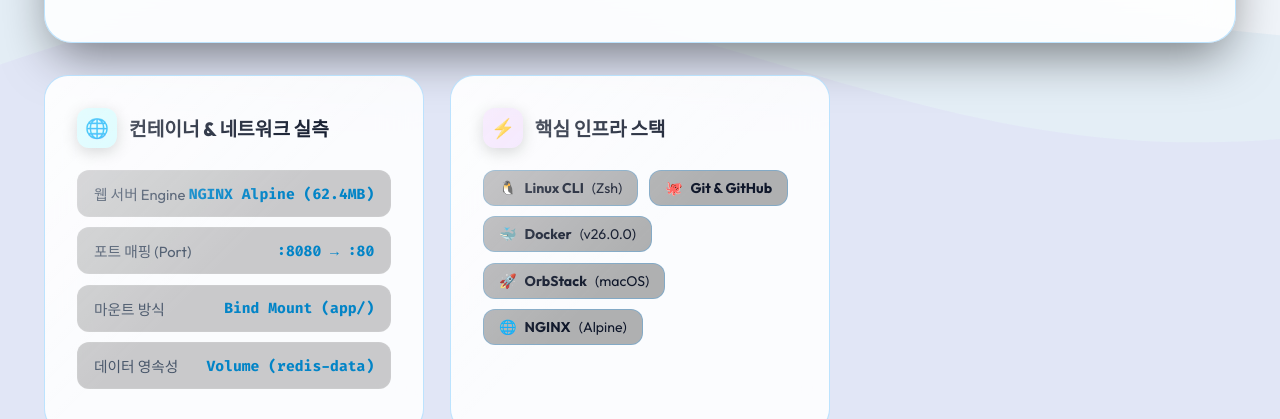
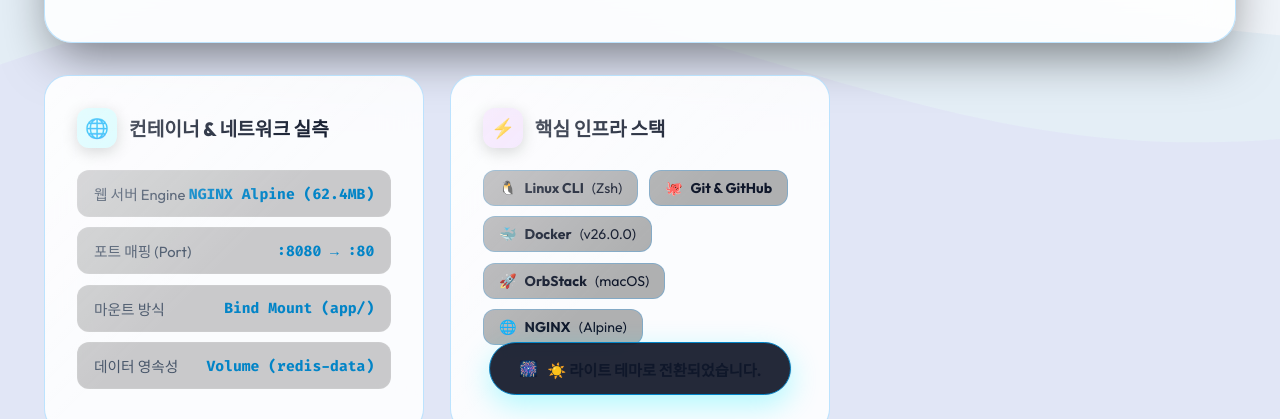
Before and after one commit to nick19850906-debug/scratch, a plain HTML site: page app/index.html in a window 1280 px wide. Both pictures are taken after a click on the button "테마 토글". Shown: the part 375-794 px from the top of the page. Drawn offline with Linux system fonts and the light colour scheme.

Commit message:
feat: 캔버스 폭죽 파티클(Canvas Fireworks Explosion Engine) 및 애니메이션 토스트 활성화

```diff
--- a/app/index.html
+++ b/app/index.html
@@ -1,8 +1,8 @@
 <!DOCTYPE html>
 <!--
-  app/index.html - [EPIC Cyber Aurora Glassmorphism Dashboard]
+  app/index.html - [EPIC Cyber Aurora Glassmorphism Dashboard + Fireworks Animation]
   작성자: nick19850906-debug | 루키마리너 2기
-  목적: NGINX 컨테이너 실습용 초고성능 인터랙티브 에픽 대시보드
+  목적: NGINX 컨테이너 실습용 초고성능 인터랙티브 대시보드 & 캔버스 폭죽 파티클 엔진
 -->
 <html lang="ko" data-theme="dark">
 <head>
@@ -77,7 +77,18 @@
             opacity: 0.8;
         }
 
-        /* 2. Interactive Spotlight Cursor Follower */
+        /* 2. Fullscreen Fireworks Explosion Canvas Overlay */
+        #fireworksCanvas {
+            position: fixed;
+            top: 0;
+            left: 0;
+            width: 100vw;
+            height: 100vh;
+            pointer-events: none;
+            z-index: 999;
+        }
+
+        /* 3. Interactive Spotlight Cursor Follower */
         #cursorSpotlight {
             position: fixed;
             top: 0;
@@ -514,18 +525,54 @@
             background: linear-gradient(90deg, var(--neon-purple), var(--neon-pink));
             border: none;
             color: white;
-            padding: 0.85rem 2rem;
+            padding: 0.95rem 2.2rem;
             border-radius: 14px;
             font-weight: 800;
-            font-size: 1rem;
+            font-size: 1.05rem;
             cursor: pointer;
-            box-shadow: 0 8px 25px rgba(191, 90, 242, 0.4);
+            box-shadow: 0 8px 30px rgba(191, 90, 242, 0.5);
             transition: all 0.3s cubic-bezier(0.34, 1.56, 0.64, 1);
+            display: inline-flex;
+            align-items: center;
+            gap: 0.6rem;
         }
 
         .epic-party-btn:hover {
-            transform: scale(1.06) translateY(-2px);
-            box-shadow: 0 12px 35px rgba(255, 55, 95, 0.6);
+            transform: scale(1.08) translateY(-3px);
+            box-shadow: 0 14px 40px rgba(255, 55, 95, 0.7);
+        }
+
+        .epic-party-btn:active {
+            transform: scale(0.98);
+        }
+
+        /* Animated Toast Banner */
+        #toastBanner {
+            position: fixed;
+            bottom: 30px;
+            left: 50%;
+            transform: translateX(-50%) translateY(100px);
+            background: rgba(13, 18, 36, 0.9);
+            backdrop-filter: blur(16px);
+            border: 1px solid var(--neon-cyan);
+            color: var(--text-main);
+            padding: 0.9rem 1.8rem;
+            border-radius: 9999px;
+            font-weight: 700;
+            font-size: 0.95rem;
+            box-shadow: 0 10px 30px rgba(0, 243, 255, 0.3);
+            z-index: 1000;
+            opacity: 0;
+            transition: transform 0.4s cubic-bezier(0.34, 1.56, 0.64, 1), opacity 0.4s ease;
+            pointer-events: none;
+            display: flex;
+            align-items: center;
+            gap: 0.6rem;
+        }
+
+        #toastBanner.show {
+            transform: translateX(-50%) translateY(0);
+            opacity: 1;
         }
 
         /* Footer */
@@ -547,8 +594,17 @@
     <!-- 1. Dynamic Aurora Gradient Wave Canvas -->
     <canvas id="auroraCanvas"></canvas>
 
-    <!-- 2. Interactive Spotlight Cursor Follower -->
+    <!-- 2. Fullscreen Fireworks Explosion Canvas Overlay -->
+    <canvas id="fireworksCanvas"></canvas>
+
+    <!-- 3. Interactive Spotlight Cursor Follower -->
     <div id="cursorSpotlight"></div>
+
+    <!-- Toast Notification Banner -->
+    <div id="toastBanner">
+        <span>🎆</span>
+        <span id="toastMessage">EPIC 축하 폭죽이 파티클로 폭발합니다!</span>
+    </div>
 
     <div class="app-wrapper">
         <!-- Header -->
@@ -664,7 +720,7 @@
                 <div class="cheer-box">
                     <div class="cheer-title">"어렵지만, 재밌는 과제 다들 화이팅입니다.!"</div>
                     <div class="cheer-desc">루키마리너 2기 nick19850906-debug 님의 개발자 워크스테이션 미션 완수를 축하합니다.</div>
-                    <button class="epic-party-btn" onclick="fireEpicFireworks()">🎉 EPIC 미션 완수 축하 폭죽 터뜨리기!</button>
+                    <button class="epic-party-btn" onclick="fireEpicFireworksAnimation()">🎉 EPIC 미션 완수 축하 폭죽 터뜨리기!</button>
                 </div>
             </div>
         </div>
@@ -691,6 +747,7 @@
             const next = cur === 'dark' ? 'light' : 'dark';
             html.setAttribute('data-theme', next);
             document.querySelector('.theme-btn').innerText = next === 'dark' ? '🌙' : '☀️';
+            showToast(next === 'dark' ? '🌙 다크 테마로 전환되었습니다.' : '☀️ 라이트 테마로 전환되었습니다.');
         }
 
         // 3. Interactive CLI Tab Switcher
@@ -734,50 +791,50 @@
         }
 
         // 4. Dynamic Aurora Gradient Wave Canvas
-        const canvas = document.getElementById('auroraCanvas');
-        const ctx = canvas.getContext('2d');
+        const auroraCanvas = document.getElementById('auroraCanvas');
+        const auroraCtx = auroraCanvas.getContext('2d');
 
-        function resizeCanvas() {
-            canvas.width = window.innerWidth;
-            canvas.height = window.innerHeight;
+        function resizeAurora() {
+            auroraCanvas.width = window.innerWidth;
+            auroraCanvas.height = window.innerHeight;
         }
-        window.addEventListener('resize', resizeCanvas);
-        resizeCanvas();
+        window.addEventListener('resize', resizeAurora);
+        resizeAurora();
 
-        let step = 0;
+        let auroraStep = 0;
         function drawAuroraWaves() {
-            ctx.clearRect(0, 0, canvas.width, canvas.height);
-            step += 0.008;
+            auroraCtx.clearRect(0, 0, auroraCanvas.width, auroraCanvas.height);
+            auroraStep += 0.008;
 
             const isDark = document.documentElement.getAttribute('data-theme') === 'dark';
             const color1 = isDark ? 'rgba(0, 243, 255, 0.08)' : 'rgba(2, 132, 199, 0.06)';
             const color2 = isDark ? 'rgba(191, 90, 242, 0.08)' : 'rgba(147, 51, 234, 0.06)';
 
             // Wave 1
-            ctx.beginPath();
-            ctx.fillStyle = color1;
-            ctx.moveTo(0, canvas.height * 0.4);
-            for(let x = 0; x <= canvas.width; x += 20) {
-                const y = Math.sin(x * 0.003 + step) * 60 + Math.cos(x * 0.002 + step * 0.8) * 40 + canvas.height * 0.4;
-                ctx.lineTo(x, y);
+            auroraCtx.beginPath();
+            auroraCtx.fillStyle = color1;
+            auroraCtx.moveTo(0, auroraCanvas.height * 0.4);
+            for(let x = 0; x <= auroraCanvas.width; x += 20) {
+                const y = Math.sin(x * 0.003 + auroraStep) * 60 + Math.cos(x * 0.002 + auroraStep * 0.8) * 40 + auroraCanvas.height * 0.4;
+                auroraCtx.lineTo(x, y);
             }
-            ctx.lineTo(canvas.width, canvas.height);
-            ctx.lineTo(0, canvas.height);
-            ctx.closePath();
-            ctx.fill();
+            auroraCtx.lineTo(auroraCanvas.width, auroraCanvas.height);
+            auroraCtx.lineTo(0, auroraCanvas.height);
+            auroraCtx.closePath();
+            auroraCtx.fill();
 
             // Wave 2
-            ctx.beginPath();
-            ctx.fillStyle = color2;
-            ctx.moveTo(0, canvas.height * 0.6);
-            for(let x = 0; x <= canvas.width; x += 20) {
-                const y = Math.cos(x * 0.004 - step * 1.2) * 70 + Math.sin(x * 0.0015 + step) * 50 + canvas.height * 0.6;
-                ctx.lineTo(x, y);
+            auroraCtx.beginPath();
+            auroraCtx.fillStyle = color2;
+            auroraCtx.moveTo(0, auroraCanvas.height * 0.6);
+            for(let x = 0; x <= auroraCanvas.width; x += 20) {
+                const y = Math.cos(x * 0.004 - auroraStep * 1.2) * 70 + Math.sin(x * 0.0015 + auroraStep) * 50 + auroraCanvas.height * 0.6;
+                auroraCtx.lineTo(x, y);
             }
-            ctx.lineTo(canvas.width, canvas.height);
-            ctx.lineTo(0, canvas.height);
-            ctx.closePath();
-            ctx.fill();
+            auroraCtx.lineTo(auroraCanvas.width, auroraCanvas.height);
+            auroraCtx.lineTo(0, auroraCanvas.height);
+            auroraCtx.closePath();
+            auroraCtx.fill();
 
             requestAnimationFrame(drawAuroraWaves);
         }
@@ -801,8 +858,99 @@
             });
         });
 
-        function fireEpicFireworks() {
-            alert('🎉 nick19850906-debug 님의 EPIC 개발자 워크스테이션 구축을 진심으로 축하합니다! 🔥');
+        // 6. REAL-TIME CANVAS FIREWORKS EXPLOSION ENGINE
+        const fwCanvas = document.getElementById('fireworksCanvas');
+        const fwCtx = fwCanvas.getContext('2d');
+        let fwParticles = [];
+
+        function resizeFireworks() {
+            fwCanvas.width = window.innerWidth;
+            fwCanvas.height = window.innerHeight;
+        }
+        window.addEventListener('resize', resizeFireworks);
+        resizeFireworks();
+
+        class SparkParticle {
+            constructor(x, y, color) {
+                this.x = x;
+                this.y = y;
+                this.color = color;
+                const angle = Math.random() * Math.PI * 2;
+                const speed = Math.random() * 9 + 2;
+                this.vx = Math.cos(angle) * speed;
+                this.vy = Math.sin(angle) * speed;
+                this.alpha = 1;
+                this.friction = 0.95;
+                this.gravity = 0.12;
+                this.decay = Math.random() * 0.02 + 0.012;
+                this.size = Math.random() * 3.5 + 1.5;
+            }
+            update() {
+                this.vx *= this.friction;
+                this.vy *= this.friction;
+                this.vy += this.gravity;
+                this.x += this.vx;
+                this.y += this.vy;
+                this.alpha -= this.decay;
+            }
+            draw() {
+                fwCtx.save();
+                fwCtx.globalAlpha = Math.max(0, this.alpha);
+                fwCtx.fillStyle = this.color;
+                fwCtx.shadowBlur = 12;
+                fwCtx.shadowColor = this.color;
+                fwCtx.beginPath();
+                fwCtx.arc(this.x, this.y, this.size, 0, Math.PI * 2);
+                fwCtx.fill();
+                fwCtx.restore();
+            }
+        }
+
+        function createExplosion(x, y) {
+            const colors = ['#00f3ff', '#bf5af2', '#ff375f', '#30d158', '#ff9f0a', '#ffffff', '#ffd700'];
+            const count = 75;
+            for(let i = 0; i < count; i++) {
+                const color = colors[Math.floor(Math.random() * colors.length)];
+                fwParticles.push(new SparkParticle(x, y, color));
+            }
+        }
+
+        function animateFireworks() {
+            fwCtx.clearRect(0, 0, fwCanvas.width, fwCanvas.height);
+            for(let i = fwParticles.length - 1; i >= 0; i--) {
+                const p = fwParticles[i];
+                p.update();
+                p.draw();
+                if(p.alpha <= 0) {
+                    fwParticles.splice(i, 1);
+                }
+            }
+            requestAnimationFrame(animateFireworks);
+        }
+        animateFireworks();
+
+        function fireEpicFireworksAnimation() {
+            showToast('🎆 EPIC 미션 완수 축하 폭죽이 파티클로 폭발합니다! 🔥');
+
+            // Burst 7 fireworks explosions across the screen sequentially
+            const bursts = 8;
+            for(let i = 0; i < bursts; i++) {
+                setTimeout(() => {
+                    const x = Math.random() * (window.innerWidth * 0.8) + (window.innerWidth * 0.1);
+                    const y = Math.random() * (window.innerHeight * 0.5) + (window.innerHeight * 0.1);
+                    createExplosion(x, y);
+                }, i * 220);
+            }
+        }
+
+        // Toast Helper
+        function showToast(msg) {
+            const toast = document.getElementById('toastBanner');
+            document.getElementById('toastMessage').innerText = msg;
+            toast.classList.add('show');
+            setTimeout(() => {
+                toast.classList.remove('show');
+            }, 3000);
         }
     </script>
 </body>
```
